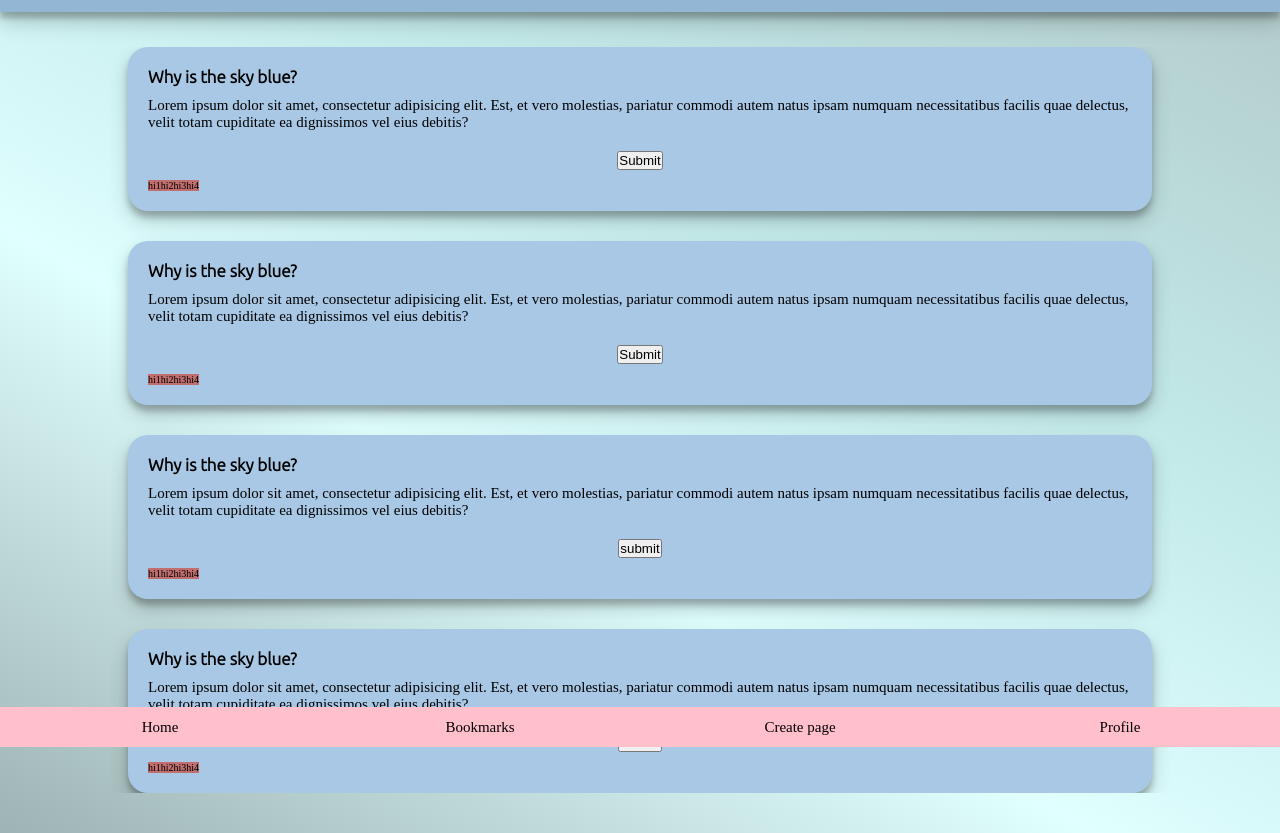
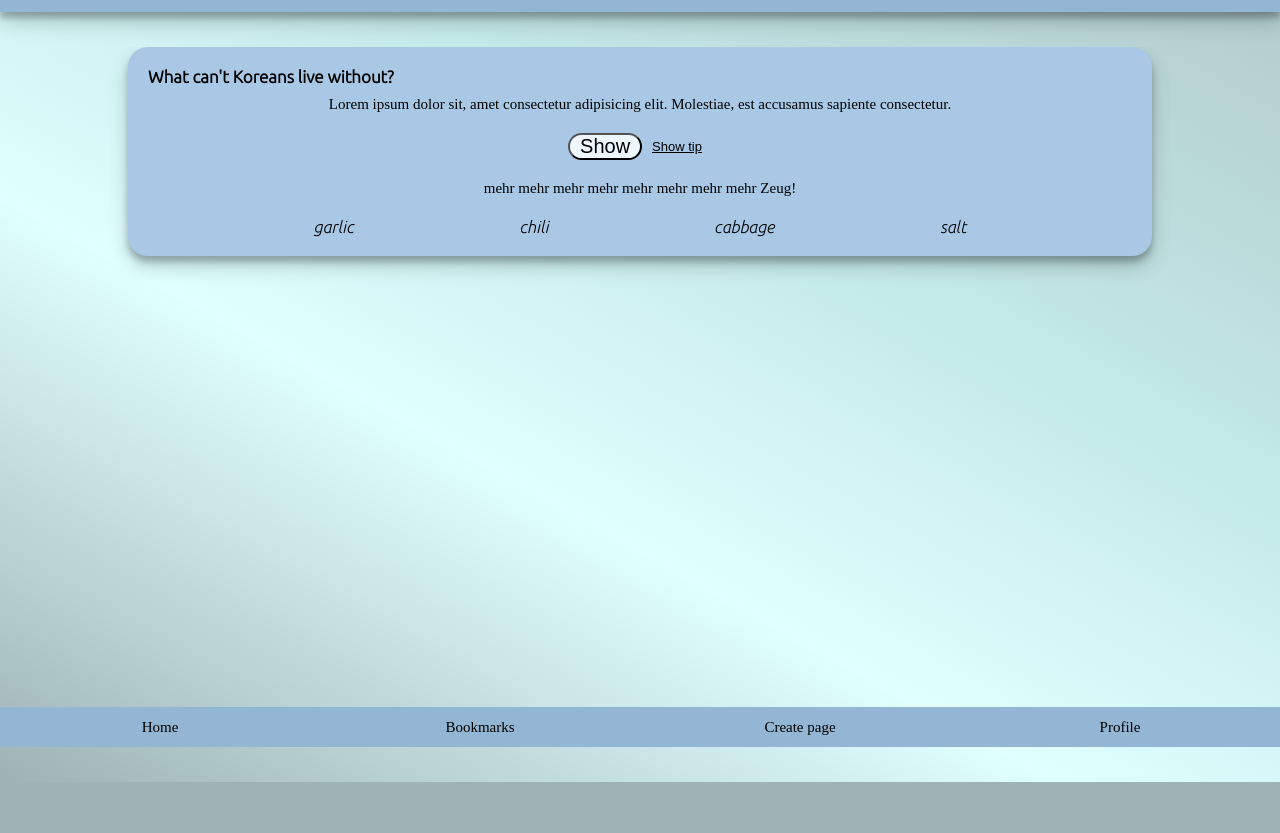
Before and after one commit to j-eick/quiz-app, a plain HTML site: page index.html in a window 1280 px wide. Shown: the part 53-886 px from the top of the page. After the commit the page ends 835 px from the top, so only its background shows below. Drawn offline with Linux system fonts and the light colour scheme; a web font is replaced by a local one.

Commit message:
show answer almost works

```diff
--- a/css-components/card.css
+++ b/css-components/card.css
@@ -13,12 +13,11 @@
 }
 
 .card__question {
-  height: 20px;
   font-family: "Ubuntu";
 }
 
 .card__text {
-  padding: 10px 0;
+  padding: 10px 0 0 0;
   display: flex;
   flex-direction: row;
   justify-content: center;
@@ -27,12 +26,33 @@
 .card__hashtaglist {
   list-style: none;
   display: flex;
+  justify-content: space-evenly;
 }
 
 .card__hashtaglist__items {
   list-style: none;
 
-  background-color: rgb(193, 110, 110);
+  font-family: "Ubuntu";
+  font-style: italic;
+  font-size: 1.7rem;
+}
+
+/* .card__answer--show {
+  display: block;
+} */
+
+.card__answer--hidden {
+  display: none;
+}
+
+.card__answer p {
+  justify-content: center;
+  display: flex;
+
+  margin: auto;
+  width: 70%;
+
+  padding: 0 0 20px 0;
 }
 
 h2 {
--- a/css-components/main.css
+++ b/css-components/main.css
@@ -1,5 +1,7 @@
 .main__bg {
-  _height: calc(100vh - 40px - 40px);
+  /* Wieso funktioniere die Abstände auch
+  ohne die height-Angabe?!?!?? */
+  height: calc(100vh - 65px - 40px);
 
   margin: 100px 0 40px 0;
 
--- a/css-components/nav.css
+++ b/css-components/nav.css
@@ -1,4 +1,5 @@
 .nav {
+  background-color: #93b6d4;
   position: fixed;
   bottom: 0;
   width: 100%;
@@ -6,7 +7,6 @@
 }
 
 .nav__list {
-  background-color: pink;
   height: 40px;
   list-style: none;
 
--- a/css-components/submitButton.css
+++ b/css-components/submitButton.css
@@ -1,6 +1,13 @@
 .card__submit {
   display: flex;
   justify-content: center;
+}
 
-  padding: 10px 0;
+.card__submitButton {
+  background-color: aliceblue;
+
+  margin: 20px 0;
+  padding: 0 10px;
+  font-size: 2rem;
+  border-radius: 20px;
 }
--- /dev/null
+++ b/css-components/tipButton.css
@@ -0,0 +1,13 @@
+.card__submit {
+  display: flex;
+  justify-content: center;
+}
+
+.card__tipButton {
+  background-color: #a8c8e5;
+  margin: 20px 0;
+  padding: 0 10px;
+  font-size: 1.3rem;
+  text-decoration: underline;
+  border: none;
+}
--- a/index.html
+++ b/index.html
@@ -12,6 +12,12 @@
       href="https://fonts.googleapis.com/css2?family=Smooch&family=Ubuntu:wght@300&display=swap"
       rel="stylesheet"
     />
+    <link rel="preconnect" href="https://fonts.googleapis.com" />
+    <link rel="preconnect" href="https://fonts.gstatic.com" crossorigin />
+    <link
+      href="https://fonts.googleapis.com/css2?family=Poppins:ital,wght@1,100&family=Smooch&family=Ubuntu:ital,wght@0,300;1,300&display=swap"
+      rel="stylesheet"
+    />
   </head>
   <body>
     <!---------------- HEADER ---------------->
@@ -21,77 +27,35 @@
     <!---------------- MAIN ---------------->
     <main class="main__bg">
       <article class="card">
-        <h2 class="card__question">Why is the sky blue?</h2>
+        <h2 class="card__question">What can't Koreans live without?</h2>
         <p class="card__text">
-          Lorem ipsum dolor sit amet, consectetur adipisicing elit. Est, et vero
-          molestias, pariatur commodi autem natus ipsam numquam necessitatibus
-          facilis quae delectus, velit totam cupiditate ea dignissimos vel eius
-          debitis?
+          Lorem ipsum dolor sit, amet consectetur adipisicing elit. Molestiae,
+          est accusamus sapiente consectetur.
         </p>
         <div class="card__submit">
-          <button type="button" data-js="card_submitButton">Submit</button>
+          <button
+            class="card__submitButton"
+            type="button"
+            data-js="card_submitButton"
+          >
+            Show
+          </button>
+          <button
+            class="card__tipButton"
+            type="button"
+            data-js="card_tipButton"
+          >
+            Show tip
+          </button>
+        </div>
+        <div class="card__answer card__answer-" data-js="card__answer--hidden">
+          <p>mehr mehr mehr mehr mehr mehr mehr mehr Zeug!</p>
         </div>
         <ul class="card__hashtaglist">
-          <li class="card__hashtaglist__items">hi1</li>
-          <li class="card__hashtaglist__items">hi2</li>
-          <li class="card__hashtaglist__items">hi3</li>
-          <li class="card__hashtaglist__items">hi4</li>
-        </ul>
-      </article>
-      <article class="card">
-        <h2 class="card__question">Why is the sky blue?</h2>
-        <p class="card__text">
-          Lorem ipsum dolor sit amet, consectetur adipisicing elit. Est, et vero
-          molestias, pariatur commodi autem natus ipsam numquam necessitatibus
-          facilis quae delectus, velit totam cupiditate ea dignissimos vel eius
-          debitis?
-        </p>
-        <div class="card__submit">
-          <button type="button" data-js="card_submitButton">Submit</button>
-        </div>
-        <ul class="card__hashtaglist">
-          <li class="card__hashtaglist__items">hi1</li>
-          <li class="card__hashtaglist__items">hi2</li>
-          <li class="card__hashtaglist__items">hi3</li>
-          <li class="card__hashtaglist__items">hi4</li>
-        </ul>
-      </article>
-      <article class="card">
-        <h2 class="card__question">Why is the sky blue?</h2>
-        <div></div>
-        <p class="card__text">
-          Lorem ipsum dolor sit amet, consectetur adipisicing elit. Est, et vero
-          molestias, pariatur commodi autem natus ipsam numquam necessitatibus
-          facilis quae delectus, velit totam cupiditate ea dignissimos vel eius
-          debitis?
-        </p>
-        <div class="card__submit">
-          <input type="submit" value="submit" />
-        </div>
-        <ul class="card__hashtaglist">
-          <li class="card__hashtaglist__items">hi1</li>
-          <li class="card__hashtaglist__items">hi2</li>
-          <li class="card__hashtaglist__items">hi3</li>
-          <li class="card__hashtaglist__items">hi4</li>
-        </ul>
-      </article>
-      <article class="card">
-        <h2 class="card__question">Why is the sky blue?</h2>
-        <div></div>
-        <p class="card__text">
-          Lorem ipsum dolor sit amet, consectetur adipisicing elit. Est, et vero
-          molestias, pariatur commodi autem natus ipsam numquam necessitatibus
-          facilis quae delectus, velit totam cupiditate ea dignissimos vel eius
-          debitis?
-        </p>
-        <div class="card__submit">
-          <input type="submit" value="submit" />
-        </div>
-        <ul class="card__hashtaglist">
-          <li class="card__hashtaglist__items">hi1</li>
-          <li class="card__hashtaglist__items">hi2</li>
-          <li class="card__hashtaglist__items">hi3</li>
-          <li class="card__hashtaglist__items">hi4</li>
+          <li class="card__hashtaglist__items">garlic</li>
+          <li class="card__hashtaglist__items">chili</li>
+          <li class="card__hashtaglist__items">cabbage</li>
+          <li class="card__hashtaglist__items">salt</li>
         </ul>
       </article>
 
--- a/index.js
+++ b/index.js
@@ -1,7 +1,11 @@
 let submitButton = document.querySelector('[data-js="card_submitButton"]');
+console.log(submitButton);
+let cardAnswer = document.querySelector('[data-js="card__answer--hidden"]');
+console.log(cardAnswer);
 
 submitButton.addEventListener("click", clickyDiClick);
 
 function clickyDiClick() {
-  console.log("click click");
+  cardAnswer.classList.toggle("card__answer--hidden");
+  <></>;
 }
--- a/styles.css
+++ b/styles.css
@@ -2,6 +2,7 @@
 @import "/css-components/header.css";
 @import "/css-components/card.css";
 @import "/css-components/submitButton.css";
+@import "/css-components/tipButton.css";
 @import "/css-components/main.css";
 @import "/css-components/nav.css";
 @import "/css-components/footer.css";
```
Also changed, not shown: pages/bookmarks.html (+73 -0 lines).
